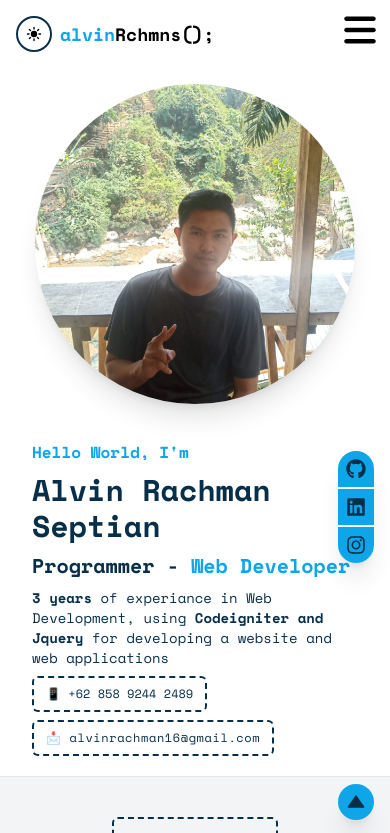
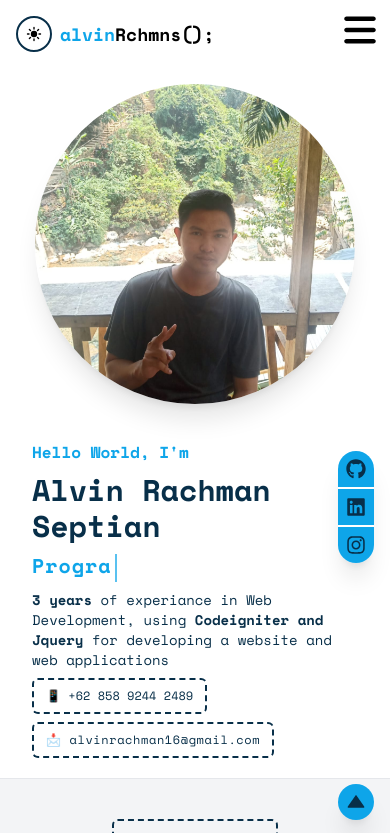
Before and after one commit to alvinrachman99/web-portfolio, a React (Vite) app: page / in a window 390 px wide. Shown: the top 833 px of the page. Built offline with nearby package versions, Linux system fonts and the light colour scheme.

Commit message:
add motion & aos animation

```diff
--- a/package.json
+++ b/package.json
@@ -10,6 +10,8 @@
     "preview": "vite preview"
   },
   "dependencies": {
+    "aos": "^2.3.4",
+    "motion": "^11.16.0",
     "react": "^18.3.1",
     "react-dom": "^18.3.1",
     "react-icons": "^5.4.0",
--- a/src/App.jsx
+++ b/src/App.jsx
@@ -1,7 +1,14 @@
 import { BrowserRouter, Routes, Route } from 'react-router-dom'
 import Home from './pages/Home'
+import AOS from 'aos';
+import 'aos/dist/aos.css';
+import { useEffect } from 'react';
 
 function App() {
+  useEffect(()=>{
+    AOS.init();
+  }, [])
+
   return (
     <BrowserRouter>
       <Routes>
--- a/src/components/Experiance.jsx
+++ b/src/components/Experiance.jsx
@@ -13,6 +13,7 @@ function Experiance() {
   return (
     <>
       <div
+        data-aos="fade-up"
         id="Experiance"
         className={`flex items-center justify-center pt-8 md:col-span-2 ${
           section % 2 !== 0 && "bg-gray-100 border-t"
--- a/src/components/FixedButton.jsx
+++ b/src/components/FixedButton.jsx
@@ -1,29 +1,40 @@
-import { scrollToTop } from "../components/ScrollToTop";
 import { BiSolidUpArrow } from "react-icons/bi";
 import { FaGithub, FaInstagram, FaLinkedin } from "react-icons/fa";
+import { motion } from "motion/react";
 
 function FixedButton() {
   return (
     <>
-      <div
-        onClick={scrollToTop}
+      <motion.div
+        whileHover={{scale: 1.1}}
+        whileTap={{scale: 0.9}}
         className="fixed bottom-6 right-4 cursor-pointer rounded-full shadow-xl text-sky-950 dark:text-white bg-sky-500 hover:bg-sky-400"
       >
-        <div className="p-2 font-bold md:p-3 text-xl">
-          <BiSolidUpArrow />
+        <div
+          className="p-2 font-bold md:p-3 text-xl">
+          <a href="#Header"><BiSolidUpArrow /></a>
         </div>
-      </div>
+      </motion.div>
 
       <div className="fixed right-4 bottom-1/3 cursor-pointer shadow-xl rounded-full">
-        <div className="rounded-t-full p-2 font-bold md:p-3 text-xl text-sky-950 dark:text-white bg-sky-500 hover:bg-sky-400">
-          <FaGithub />
-        </div>
-        <div className="p-2 font-bold md:p-3 text-xl text-sky-950 dark:text-white bg-sky-500 hover:bg-sky-400 my-0.5">
-          <FaLinkedin />
-        </div>
-        <div className="rounded-b-full p-2 font-bold md:p-3 text-xl text-sky-950 dark:text-white bg-sky-500 hover:bg-sky-400">
-          <FaInstagram />
-        </div>
+        <motion.div
+          whileHover={{scale: 1.1}}
+          whileTap={{scale: 0.9}}
+          className="rounded-t-full p-2 font-bold md:p-3 text-xl text-sky-950 dark:text-white bg-sky-500 hover:bg-sky-400">
+          <a target="_blank" href="https://github.com/alvinrachman99"><FaGithub /></a>
+        </motion.div>
+        <motion.div
+          whileHover={{scale: 1.1}}
+          whileTap={{scale: 0.9}}
+          className="p-2 font-bold md:p-3 text-xl text-sky-950 dark:text-white bg-sky-500 hover:bg-sky-400 my-0.5">
+          <a target="_blank" href="https://www.linkedin.com/in/alvinrachman"><FaLinkedin /></a>
+        </motion.div>
+        <motion.div
+          whileHover={{scale: 1.1}}
+          whileTap={{scale: 0.9}}
+          className="rounded-b-full p-2 font-bold md:p-3 text-xl text-sky-950 dark:text-white bg-sky-500 hover:bg-sky-400">
+          <a target="_blank" href="https://www.instagram.com/alvinrchmns_/"><FaInstagram /></a>
+        </motion.div>
       </div>
     </>
   );
--- a/src/components/Header.jsx
+++ b/src/components/Header.jsx
@@ -1,7 +1,8 @@
-import photo_profile from '../assets/photo_profile.jpg'
+import { useEffect, useState } from "react";
+import photo_profile from "../assets/photo_profile.jpg";
+import { motion } from "motion/react";
 
 function Header() {
-
   const handleDownload = () => {
     const fileUrl = "/cv.pdf";
 
@@ -13,17 +14,63 @@ function Header() {
     document.body.removeChild(link);
   };
 
+  const texts = ["Programmer", "Web Developer"]; // Teks yang akan ditampilkan
+  const [currentText, setCurrentText] = useState("");
+  const [index, setIndex] = useState(0);
+  const [typing, setTyping] = useState(true);
+
+  useEffect(() => {
+    let timeout;
+
+    if (typing) {
+      // Logika mengetik
+      timeout = setTimeout(() => {
+        setCurrentText((prev) =>
+          texts[index].substring(0, prev.length + 1)
+        );
+        if (currentText === texts[index]) {
+          setTyping(false);
+        }
+      }, 50); // Kecepatan mengetik
+    } else {
+      // Logika menghapus teks setelah selesai mengetik
+      timeout = setTimeout(() => {
+        setCurrentText((prev) => prev.substring(0, prev.length - 1));
+        if (currentText === "") {
+          setTyping(true);
+          setIndex((prevIndex) => (prevIndex + 1) % texts.length); // Berganti teks
+        }
+      }, 150); // Kecepatan menghapus teks
+    }
+
+    return () => clearTimeout(timeout);
+  }, [currentText, typing, index, texts]);
+
   return (
     <>
       {/* description */}
-      <div id="Header" className="py-4 px-8 xl:px-32 flex flex-col md:pt-14 md:order-first">
+      <div
+        data-aos="fade-right"
+        id="Header"
+        className="py-4 px-8 xl:px-32 flex flex-col md:pt-14 md:order-first"
+      >
         <span className="text-base font-semibold text-sky-500 py-1">
           Hello World, I'm
         </span>
         <span className="text-3xl font-bold py-1">Alvin Rachman Septian</span>
-        <span className="text-xl font-semibold py-1">
-          Programmer - <span className='text-sky-500'>Web Developer</span>
-        </span>
+        <motion.div
+          initial={{ opacity: 0 }}
+          animate={{ opacity: 1 }}
+          exit={{ opacity: 0 }}
+          className="text-xl font-semibold py-1 text-sky-500 tracking-wider"
+        >
+          {currentText}
+          <motion.span
+            animate={{ opacity: [1, 0, 1] }}
+            transition={{ repeat: Infinity, duration: 0.8 }}
+            className="inline-block w-0.5 h-7 ml-1 align-middle bg-sky-500"
+          />
+        </motion.div>
         <p className="text-sm py-1">
           <span className="font-semibold">3 years</span> of experiance in Web
           Development, using{" "}
@@ -31,17 +78,32 @@ function Header() {
           developing a website and web applications
         </p>
         <div className="flex flex-col py-1 gap-2">
-          <button className="w-fit py-2 px-3 lg:text-sm text-xs border-2 border-dashed border-sky-950 dark:border-white dark:hover:bg-gray-100 dark:hover:text-sky-950 rounded-md hover:bg-sky-950 hover:text-white">
+          <motion.button
+            whileHover={{ scale: 1.1 }}
+            transition={{ ease: "easeInOut" }}
+            className="w-fit py-2 px-3 lg:text-sm text-xs border-2 border-dashed border-sky-950 dark:border-white dark:hover:bg-gray-100 dark:hover:text-sky-950 rounded-md hover:bg-sky-950 hover:text-white"
+          >
             📱 +62 858 9244 2489
-          </button>
-          <button className="w-fit py-2 px-3 lg:text-sm text-xs border-2 border-dashed border-sky-950 dark:border-white dark:hover:bg-gray-100 dark:hover:text-sky-950 rounded-md hover:bg-sky-950 hover:text-white tracking-wider">
+          </motion.button>
+          <motion.button
+            whileHover={{ scale: 1.1 }}
+            transition={{ ease: "easeInOut" }}
+            className="w-fit py-2 px-3 lg:text-sm text-xs border-2 border-dashed border-sky-950 dark:border-white dark:hover:bg-gray-100 dark:hover:text-sky-950 rounded-md hover:bg-sky-950 hover:text-white tracking-wider"
+          >
             📩 alvinrachman16@gmail.com
-          </button>
+          </motion.button>
         </div>
       </div>
       {/* image */}
-      <div className="py-4 justify-items-center order-first">
-        <img
+      <div
+        data-aos="fade-left"
+        className="py-4 justify-items-center order-first"
+      >
+        <motion.img
+          whileHover={{ scale: 1.2 }}
+          transition={{
+            ease: "easeInOut",
+          }}
           src={photo_profile}
           className="w-80 h-80 md:h-96 object-cover object-bottom rounded-full shadow-xl md:rounded-md"
           alt="Photo Profile"
@@ -49,9 +111,15 @@ function Header() {
       </div>
       {/* CV */}
       <div className="bg-gray-100 border-y py-10 text-center md:col-span-2">
-        <button onClick={handleDownload} type='button' className="border-2 border-sky-950 border-dashed p-3 rounded-md hover:bg-sky-950 hover:text-white dark:text-sky-950 dark:hover:text-white">
+        <motion.button
+          whileHover={{ scale: 1.2 }}
+          whileTap={{ scale: 0.9 }}
+          onClick={handleDownload}
+          type="button"
+          className="border-2 border-sky-950 border-dashed p-3 rounded-md hover:bg-sky-950 hover:text-white dark:text-sky-950 dark:hover:text-white"
+        >
           🖇️ Download CV
-        </button>
+        </motion.button>
       </div>
     </>
   );
--- a/src/components/ScrollToTop.jsx
+++ b/src/components/ScrollToTop.jsx
@@ -1,16 +1,11 @@
-// import { useEffect } from "react"
-// import { useLocation } from "react-router-dom"
+import { useEffect } from "react"
+import { useLocation } from "react-router-dom"
 
-// export const scrollToTop = ()=>{
-//     const { location } = useLocation()
-//     useEffect(()=>{
-//         window.scrollTo(0, 0)
-//     }, [location])
-// }
+const ScrollToTop = ()=>{
+    const { location } = useLocation()
+    useEffect(()=>{
+        window.scrollTo(0, 0)
+    }, [location])
+}
 
-export const scrollToTop = ()=>{
-    window.scrollTo({
-        top: 0,
-        behavior: "smooth",
-    })
-}
+export default ScrollToTop
--- a/src/index.css
+++ b/src/index.css
@@ -1,3 +1,7 @@
 @tailwind base;
 @tailwind components;
 @tailwind utilities;
+
+* {
+    @apply scroll-smooth
+}
--- a/src/pages/Home.jsx
+++ b/src/pages/Home.jsx
@@ -6,6 +6,7 @@ import Experiance from "../components/Experiance";
 import About from "../components/About";
 import Footer from "../components/Footer";
 import FixedButton from "../components/FixedButton";
+import ScrollToTop from "../components/ScrollToTop"
 
 function Home() {
 
@@ -28,6 +29,7 @@ function Home() {
       </main>
       <Footer />
       <FixedButton />
+      <ScrollToTop />
     </div>
   );
 }
```
Also changed, not shown: src/components/About.jsx (+33 -14 lines), src/components/Navbar.jsx (+30 -12 lines), src/components/Project.jsx (+8 -4 lines), 1 other file (tests, documents, lock files or other folders).
